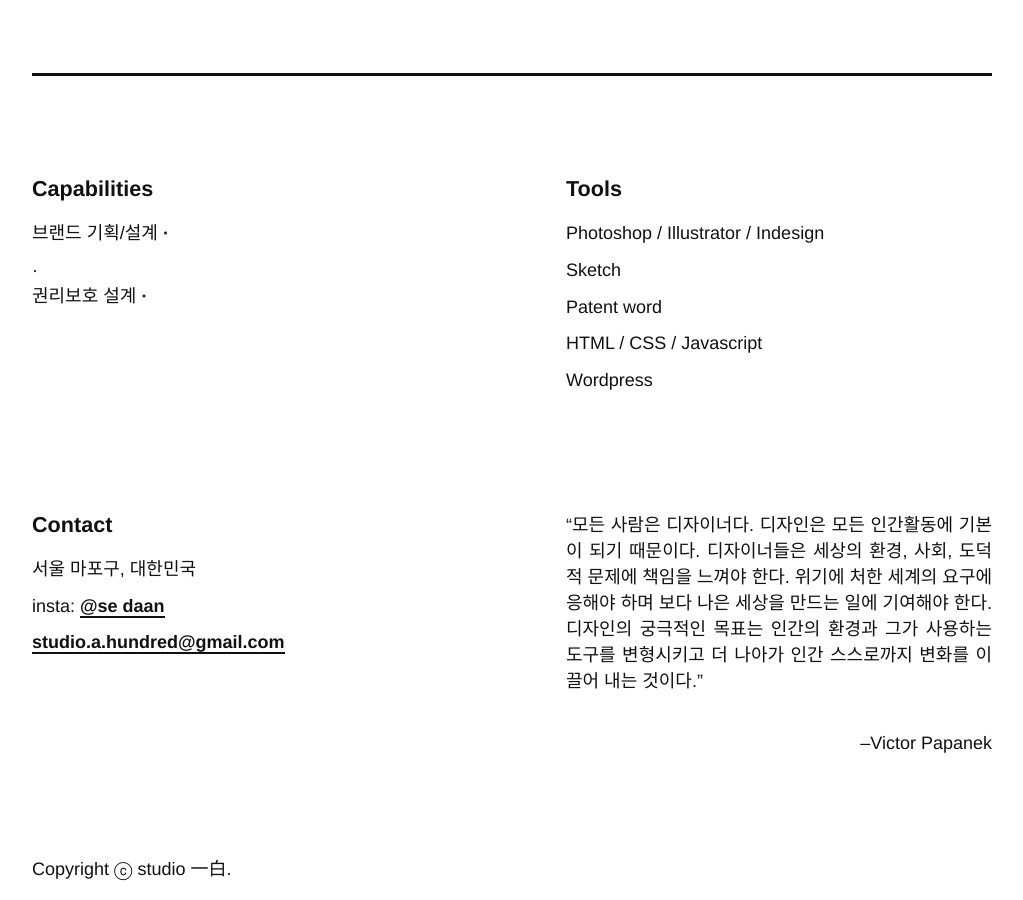
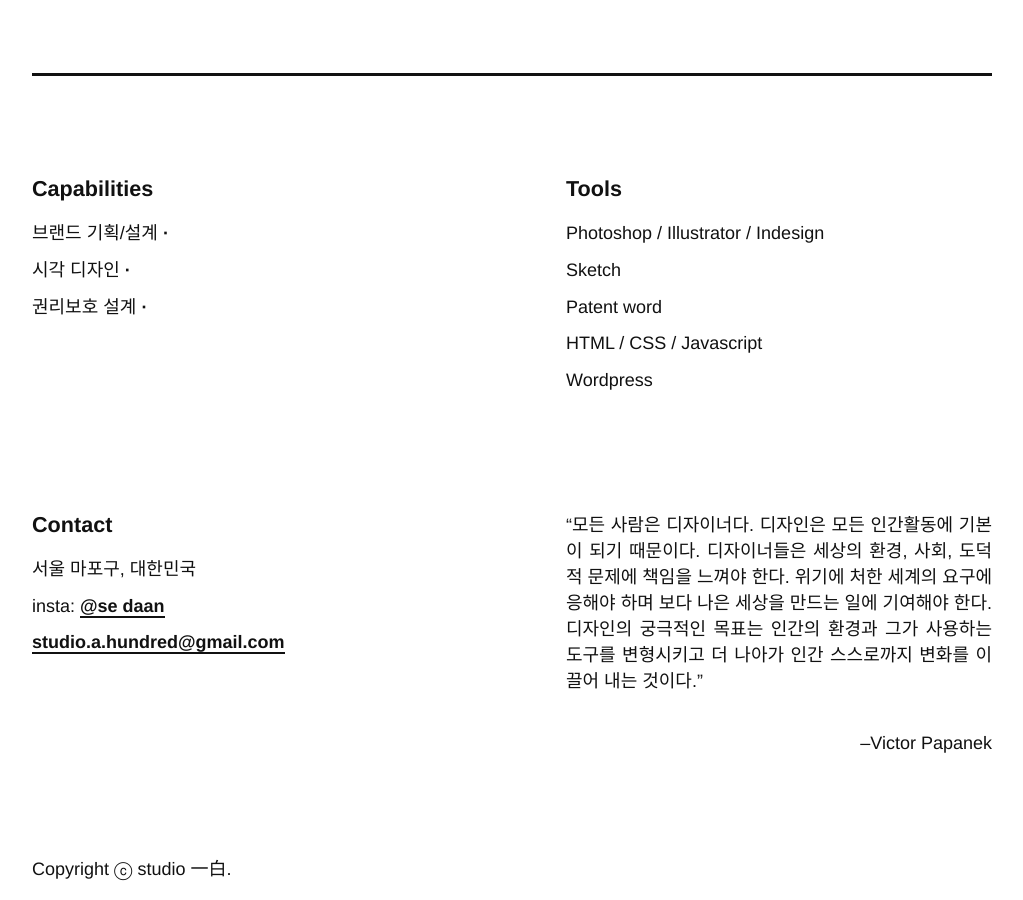
Before and after one commit to studio-a-hundred/studio-a-hundred, a Jekyll site: the page built from index.html, in a window 1280 px wide and 900 px high, scrolled down 2934 px. Shown: the whole window, without its empty margins (128-1151 px from the left). Built offline with Jekyll 4.4.1, drawn with Linux system fonts in a browser that asks for light colours.

Commit message:
Update footer.html

```diff
--- a/_includes/footer.html
+++ b/_includes/footer.html
@@ -24,7 +24,7 @@
         </div>
         <div class="kr_f">
           <li>브랜드 기획/설계 <a href="#" class="label" aria-label="브랜드의 성향을 이해하여 대중과의 접점을 찾습니다.">&middot;</a></li>
-          <li시각 디자인 <a href="#" class="label" aria-label="이미지, 제품, 웹 등 효과적인 브랜드이미지 전달매체를 기획 및 제안합니다.">&middot;</a></li>
+          <li>시각 디자인 <a href="#" class="label" aria-label="이미지, 제품, 웹 등 효과적인 브랜드이미지 전달매체를 기획 및 제안합니다.">&middot;</a></li>
           <li>권리보호 설계 <a href="#" class="label" aria-label="권리보호를 위해 상표, 실용실안을 설계 및 출원합니다.">&middot;</a></li>
         </div>
       </ul>
```
